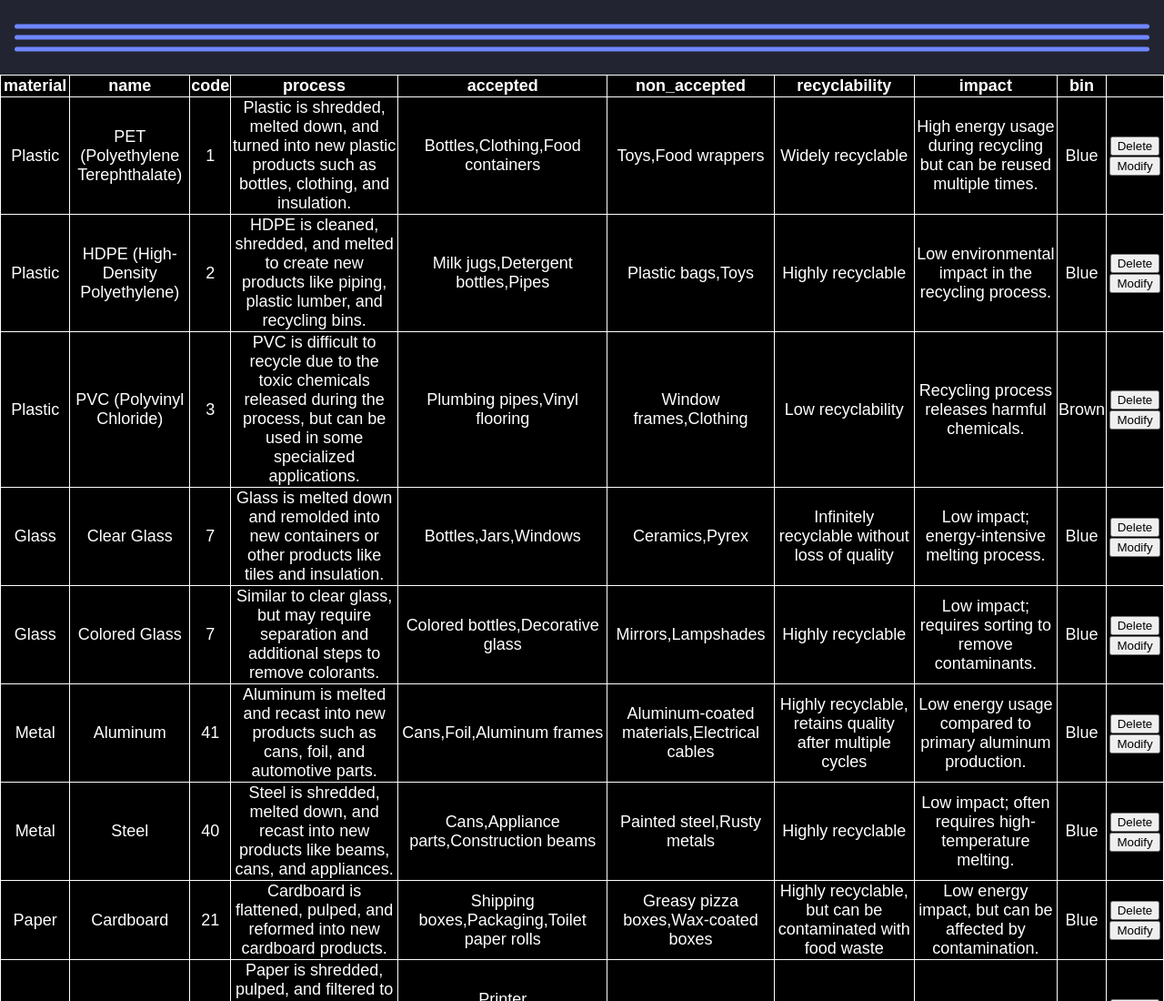
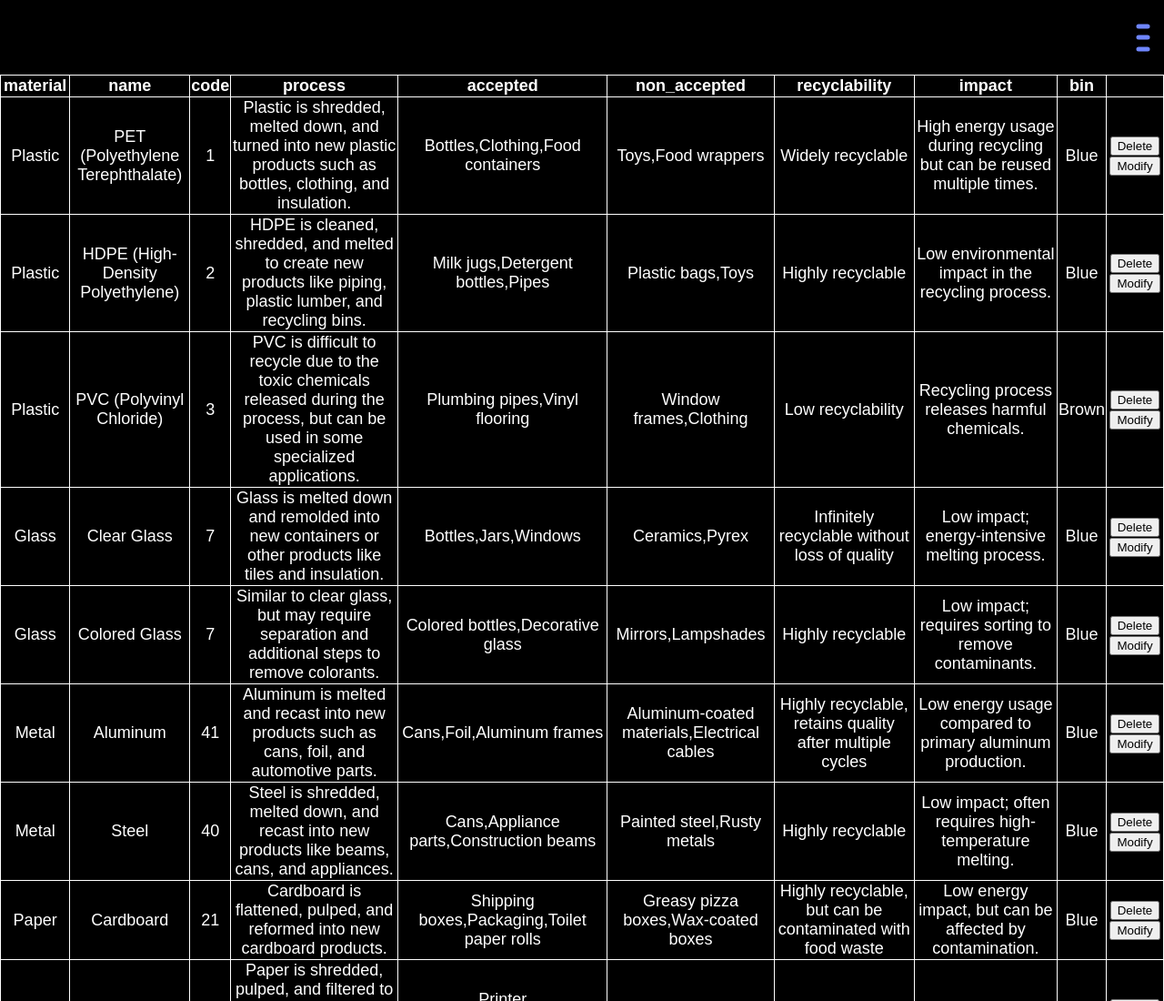
Before and after one commit to MichalSalabura/WebDevCA2, a plain HTML site: page index.html in a window 1280 px wide. Shown: the top 1100 px of the page at 91% size. Drawn offline with Linux system fonts and the light colour scheme.

Commit message:
Update style.css

```diff
--- a/src/styles/style.css
+++ b/src/styles/style.css
@@ -110,7 +110,7 @@ body {
 nav {
     padding: 1rem;
     display: flex;
-
+width: 100%
     background-color: rgb(34, 37, 49);
 }
 
@@ -119,7 +119,7 @@ nav {
 /* ham menu */
 .menu {
     height: 50px;
-    width: 100%;
+    width: 15px;
     margin-left: auto;
     position: relative;
 }
```
